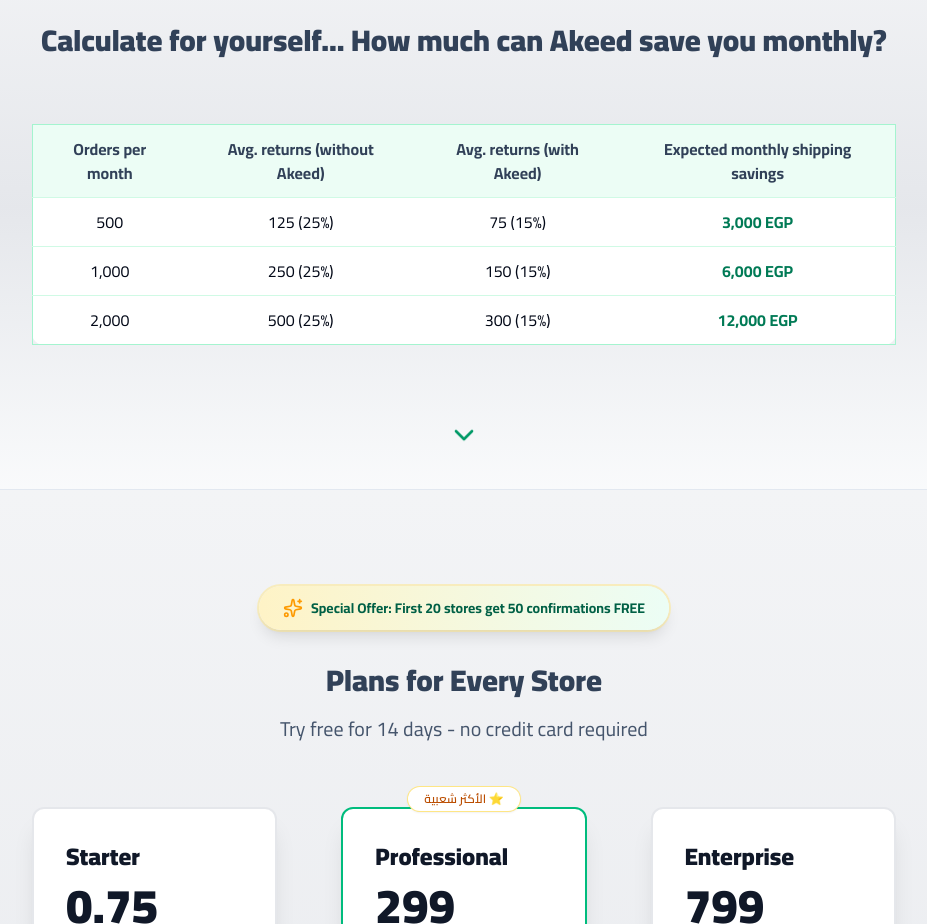
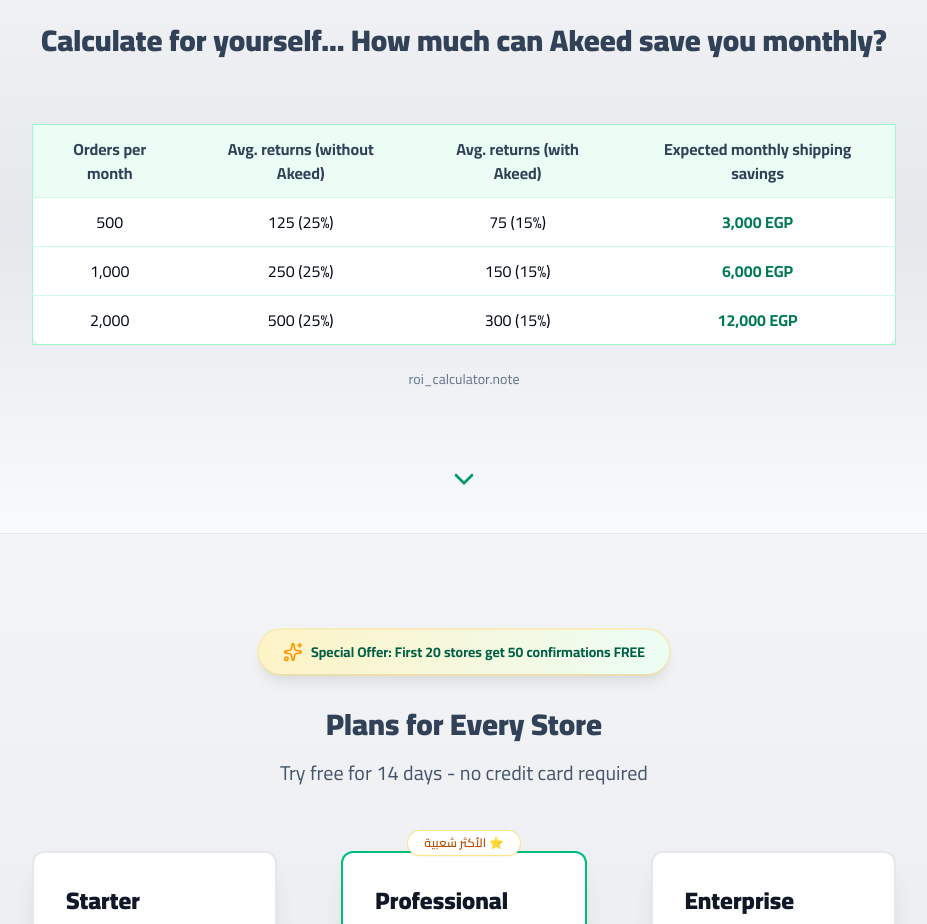
Before and after one commit to AhmedHafez1/post-order, a Next.js app: page /en in a window 1280 px wide. Shown: the part 4220-5144 px from the top of the page, without its empty margins (176-1103 px from the left). Built offline with nearby package versions, Linux system fonts and the light colour scheme; no server answers.

Commit message:
feat: enhance ROICalculator layout and add note for improved user guidance

```diff
--- a/public/messages/ar.json
+++ b/public/messages/ar.json
@@ -14,7 +14,7 @@
   "hero": {
     "title": "شحنك في المضمون.. وأوردرك دايماً",
     "highlight": "أكيد",
-    "subtitle": "بوت واتساب ذكي بيأكد الأوردرات، بيسحب الـ GPS Location من العميل، وبيقلل المرتجعات بنسبة 85%",
+    "subtitle": "زهقت من المرتجعات اللي بتحرق فلوس الشحن؟ \"أكيد\" بيأكد أوردراتك وبيجيبلك الـ GPS Location من العميل. وفر آلاف الجنيهات كل شهر، وخلّي فريقك يركز على البيع بس!",
     "urgency": "عرض خاص: أول 20 متجر يحصلون على 50 تأكيد مجاناً",
     "social_proof": "انضم لـ +500 متجر مصري",
     "rating": "تقييم 5.0",
@@ -208,6 +208,7 @@
         "sla": "ضمان SLA 99.9%"
       }
     },
+
     "reserve_title": "🎁 احجز مكانك بسعر التأسيس",
     "reserve_subtitle": "آخر 8 أماكن متبقية بسعر مخفض - السعر يرتفع قريباً!",
     "trust_badges": {
--- a/src/components/sections/ROICalculator.tsx
+++ b/src/components/sections/ROICalculator.tsx
@@ -39,7 +39,7 @@ export default function ROICalculator() {
             {t('section_title')}
           </h2>
         </div>
-        <div className="flex justify-center overflow-x-auto pb-12">
+        <div className="flex flex-col items-center justify-center gap-2 overflow-x-auto pb-12">
           <table className="min-w-4/5 rounded-xl border border-emerald-200 bg-white text-center">
             <thead className="bg-emerald-50">
               <tr>
@@ -70,6 +70,7 @@ export default function ROICalculator() {
               ))}
             </tbody>
           </table>
+          <p className="mt-4 text-sm text-slate-500">{t('note')}</p>
         </div>
 
         {/* Scroll Indicator */}
```
